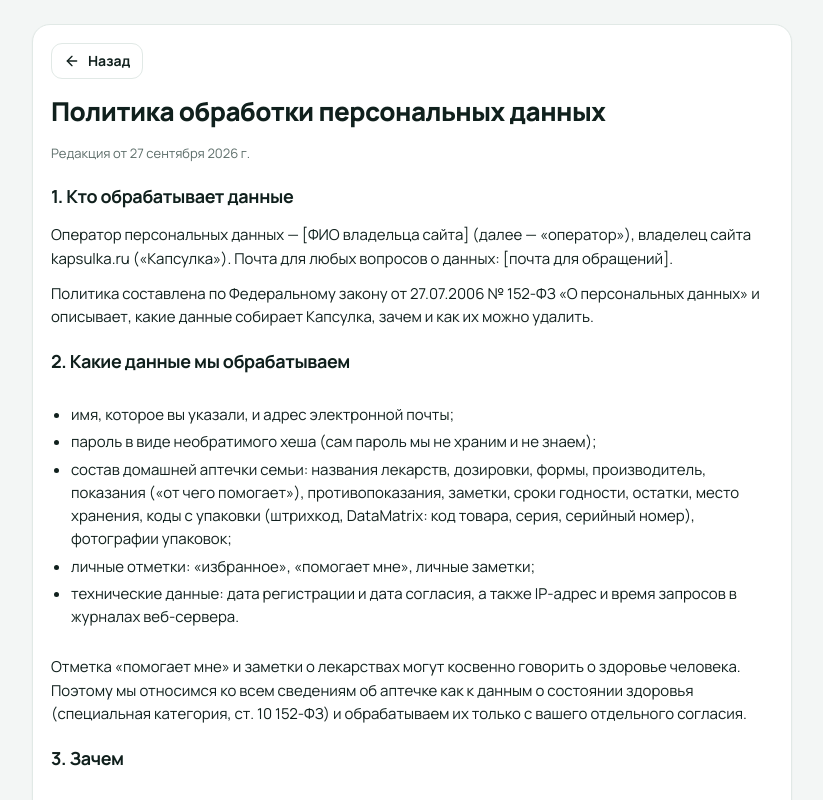
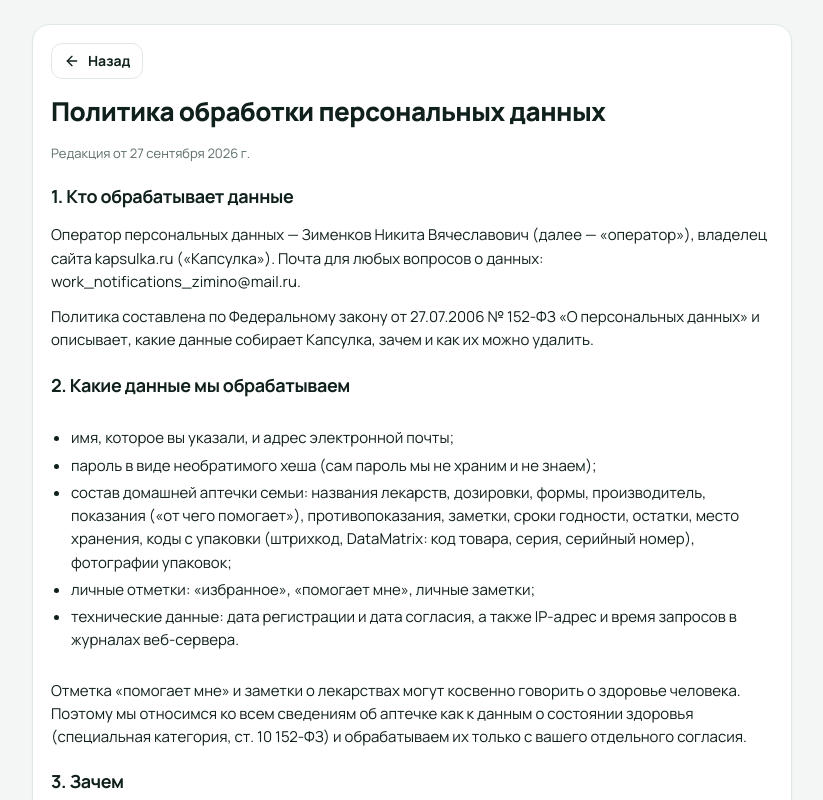
Before and after one commit to Zimin0/CureMe, a React (Vite) app in the folder frontend/: page /privacy in a window 1280 px wide. Shown: the top 800 px of the page, without its empty margins (228-1051 px from the left). Built offline with nearby package versions, Linux system fonts and the light colour scheme; what barcode-detector would draw is missing.

Commit message:
Вписать оператора персональных данных в документы
Co-Authored-By: Claude Opus 5.5 (1M context) <noreply@anthropic.com>
Claude-Session: https://claude.ai/code/session_01QmCG1d37RMrsf4qe74w9R4

```diff
--- a/frontend/src/legal.ts
+++ b/frontend/src/legal.ts
@@ -1,17 +1,16 @@
 /**
  * Кто отвечает за сайт и персональные данные (оператор по 152-ФЗ).
  * Эти сведения показываются в Политике, Согласии и Соглашении.
- * Перед выкладкой впишите настоящие ФИО и почту: без них документы недействительны.
  */
 export const OPERATOR = {
-  name: '[ФИО владельца сайта]',
-  email: '[почта для обращений]',
+  name: 'Зименков Никита Вячеславович',
+  email: 'work_notifications_zimino@mail.ru',
 }
 
 export const SITE = 'kapsulka.ru'
 
 /** Редакция документов. Меняется вместе с CONSENT_VERSION в backend/app/legal.py. */
-export const LEGAL_VERSION = '2026-09-27'
+export const LEGAL_VERSION = '2026-09-27.2'
 export const LEGAL_DATE = '27 сентября 2026 г.'
 
 /** Короткое предупреждение о том, что сервис не врач. Показывается в подборе и в карточке лекарства. */
```
Also changed, not shown: 1 other file (tests, documents, lock files or other folders).
